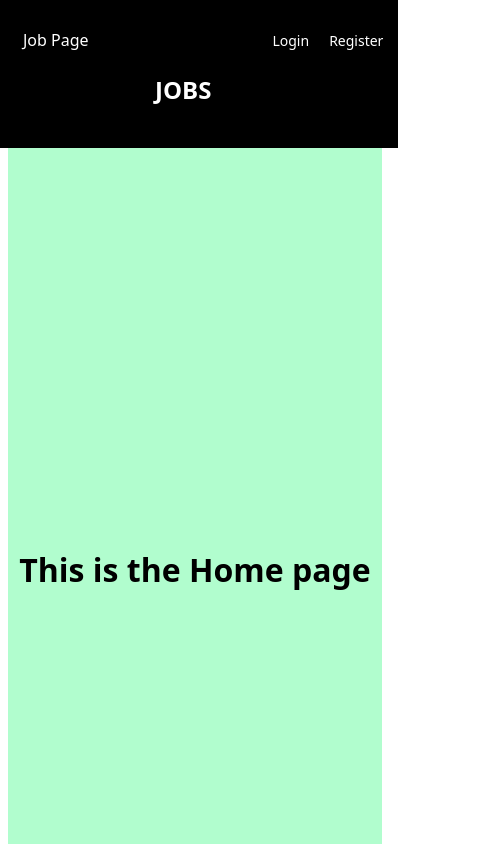
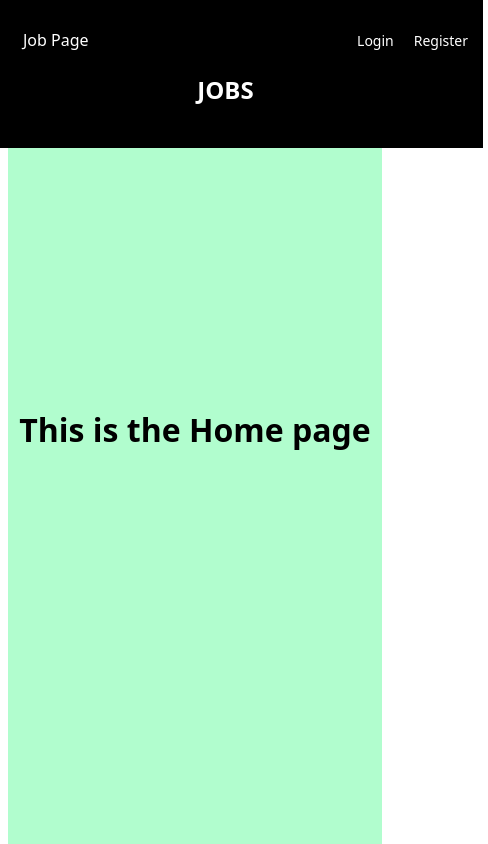
Before and after one commit to Maurrreenn/JobsPortal, a React (Vite) app in the folder job-portal/: page / in a window 390 px wide. Shown: the top 844 px of the page, 488 px wide, since content can reach past the window. Built offline with nearby package versions, Linux system fonts and the light colour scheme.

Commit message:
update to header component

```diff
--- a/job-portal/src/Components/Header.css
+++ b/job-portal/src/Components/Header.css
@@ -84,10 +84,11 @@
 
 @media (max-width: 768px) {
   .pagenav {
-    width: 83%;
+    width: 395px;
     padding-top: 30px;
     padding-bottom: 20px;
     margin-top: -10px;
+    position: absolute;
   }
 
 
```
